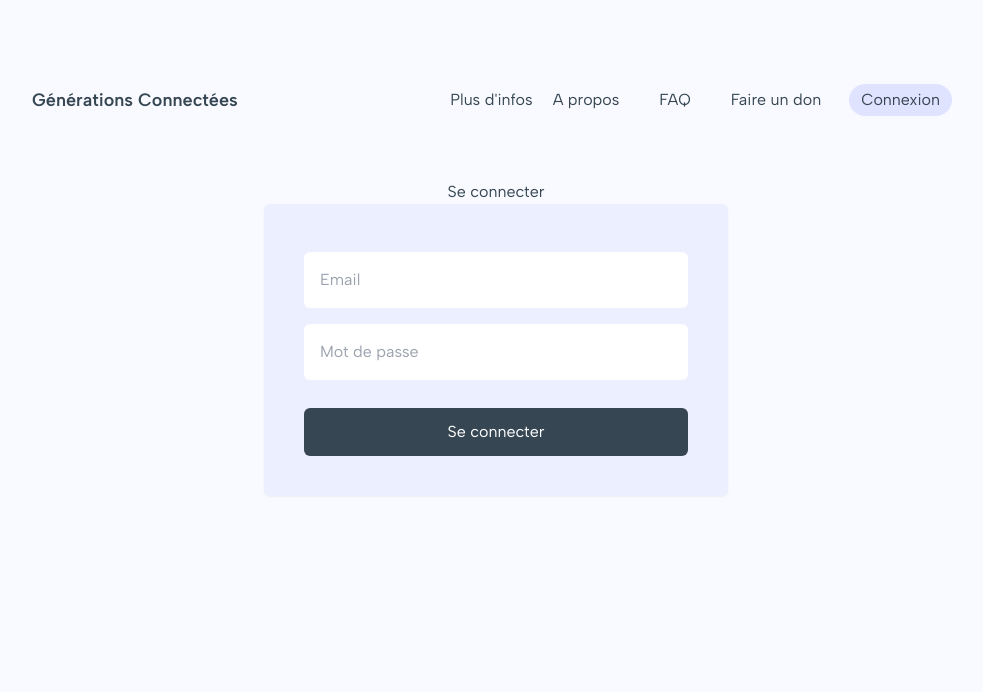
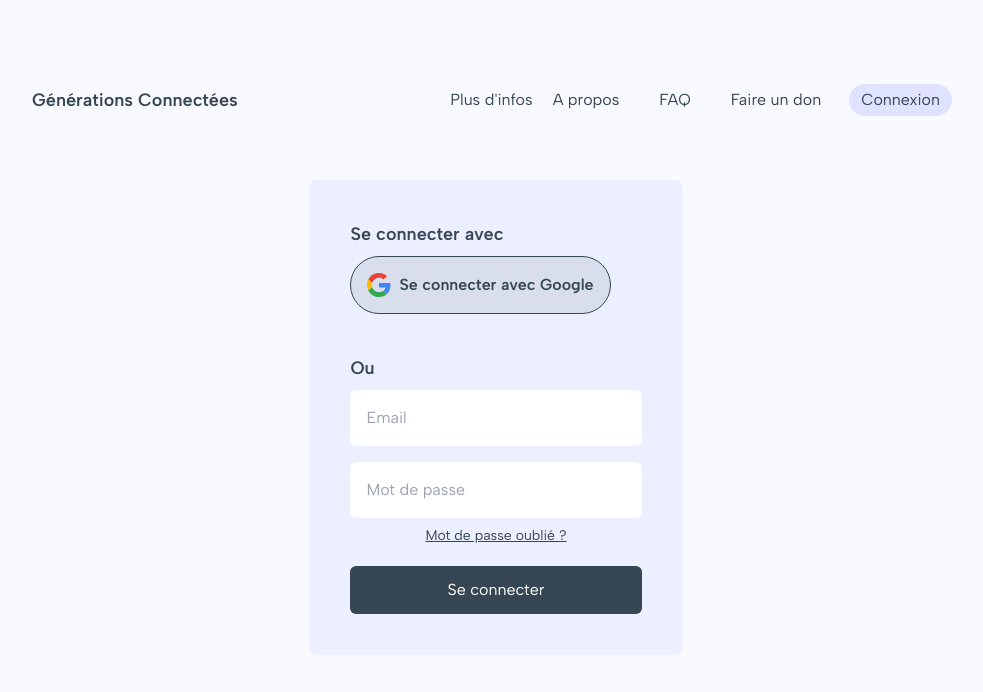
Before and after one commit to MandyTrl/GenerationsConnectees, a Next.js app: page /connexion in a window 1280 px wide. Shown: the top 692 px of the page, without its empty margins (144-1127 px from the left). Built offline with nearby package versions, Linux system fonts and the light colour scheme.

Commit message:
add google btn + label for forgotten password

```diff
--- a/src/app/connexion/page.tsx
+++ b/src/app/connexion/page.tsx
@@ -3,13 +3,18 @@ import React from "react"
 import { Field, FieldProps } from "../../components/UI/Field"
 import { connexionFields } from "../../utils/connexionForm"
 import { Button } from "../../components/UI/Button"
+import { GoogleButton } from "../../components/UI/GoogleButton"
 
 export default function Connexion() {
 	return (
 		<main className="w-full flex flex-col items-center">
-			<div className="flex items-center">Se connecter</div>
+			<form className="w-full md:w-2/5 flex flex-col bg-secondary/20 p-10 rounded-md shadow-sm">
+				<div className="text-lg font-semibold">Se connecter avec</div>
 
-			<form className="w-2/4 flex flex-col bg-secondary/20 p-10 rounded-md shadow-sm">
+				<GoogleButton onClick={() => console.log("connexion réussie")} />
+
+				<div className="text-lg font-semibold mt-8">Ou</div>
+
 				{connexionFields.map((el: FieldProps) => {
 					return (
 						<Field
--- a/src/components/UI/Button.tsx
+++ b/src/components/UI/Button.tsx
@@ -9,7 +9,7 @@ export const Button = ({ title, onClick }: ButtonProps) => {
 	return (
 		<button
 			onClick={onClick}
-			className="bg-primary text-white p-3 mt-5 rounded-md">
+			className="bg-primary text-white p-3 mt-5 rounded-md hover:bg-primary/90 transition-all ease-in-out duration-300">
 			{title}
 		</button>
 	)
--- a/src/components/UI/Field.tsx
+++ b/src/components/UI/Field.tsx
@@ -1,3 +1,4 @@
+import Link from "next/link"
 import React from "react"
 
 export enum FieldTypes {
@@ -30,12 +31,19 @@ export const Field = ({
 	icon = false,
 }: FieldProps) => {
 	return (
+		<>
 			<input
 				type={type}
 				placeholder={placeholder}
 				id={id}
 				name={name}
-			className="w-full rounded-md p-4 my-2 focus:outline-secondary/70"
+				className="w-full rounded-md p-4 my-2 focus:outline focus:outline-2 outline-secondary/70"
 			/>
+			{type === FieldTypes.Password && (
+				<Link href={"/"} className="place-self-center text-sm underline">
+					Mot de passe oublié ?
+				</Link>
+			)}
+		</>
 	)
 }
--- /dev/null
+++ b/src/components/UI/GoogleButton.tsx
@@ -0,0 +1,19 @@
+import Image from "next/image"
+import React from "react"
+import GoogleIcon from "@assets/icons/google.svg"
+
+export type ButtonProps = {
+	onClick: () => void
+}
+
+export const GoogleButton = ({ onClick }: ButtonProps) => {
+	return (
+		<button
+			onClick={onClick}
+			className="w-fit flex flex-cl items-center bg-primary/10 text-primary font-semibold my-2 p-4 rounded-full border border-primary hover:bg-primary/80 hover:text-white hover:border-transparent transition-all ease-in-out duration-300">
+			<Image src={GoogleIcon} alt="" className="w-6" />
+
+			<p className="pl-2">Se connecter avec Google</p>
+		</button>
+	)
+}
```
Also changed, not shown: public/assets/icons/google.svg (added). Lines whose indentation alone changed are shown as unchanged.
